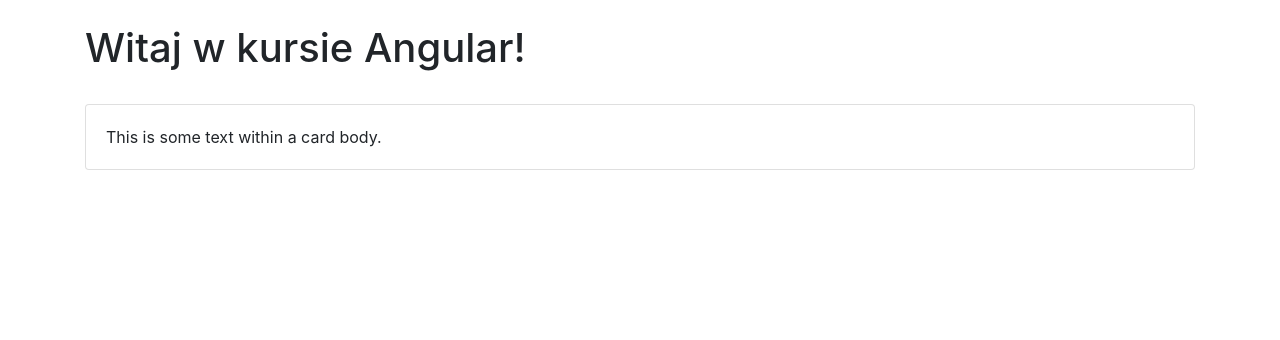
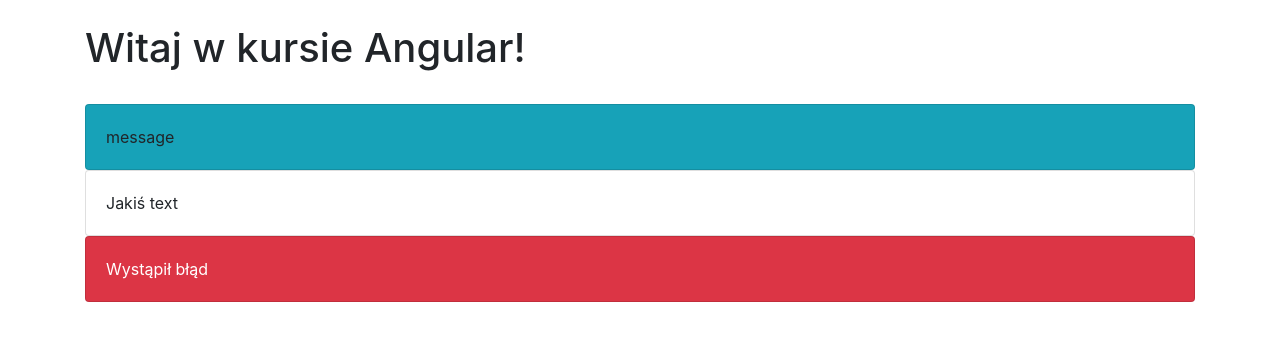
Before and after one commit to Ruudn7/angular-interface-practices, an Angular app: page / in a window 1280 px wide. Shown: the top 340 px of the page. Built offline with nearby package versions, Linux system fonts and the light colour scheme.

Commit message:
simmple params send to external commponent

```diff
--- a/src/app/app.component.html
+++ b/src/app/app.component.html
@@ -6,11 +6,11 @@
   </div>
   <div class="row">
     <div class="col">
-        <div class="card">
-          <div class="card-body">
-            This is some text within a card body.
-          </div>
-        </div>
+
+      <app-static-card [text]="'message'" type="message"></app-static-card>
+      <app-static-card text="Jakiś text"></app-static-card>
+      <app-static-card text="Wystąpił błąd" type="error"></app-static-card>
+
     </div>
   </div>
 </div>
--- a/src/app/app.module.ts
+++ b/src/app/app.module.ts
@@ -2,10 +2,12 @@
 import { NgModule } from '@angular/core';
 
 import { AppComponent } from './app.component';
+import { StaticCardComponent } from './ui/static-card/static-card.component';
 
 @NgModule({
   declarations: [
-    AppComponent
+    AppComponent,
+    StaticCardComponent
   ],
   imports: [
     BrowserModule
--- /dev/null
+++ b/src/app/ui/static-card/static-card.component.html
@@ -0,0 +1,8 @@
+<div class="card" [ngClass]="{
+    'bg-info text-whte': type =='message',
+    'bg-danger text-white': type =='error'
+}">
+    <div class="card-body">
+      {{text ? text : 'nie ma textu'}}
+    </div>
+</div>
--- /dev/null
+++ b/src/app/ui/static-card/static-card.component.ts
@@ -0,0 +1,19 @@
+import { Attribute, Component, Input, OnInit } from '@angular/core';
+
+@Component({
+  selector: 'app-static-card',
+  templateUrl: './static-card.component.html',
+  styleUrls: ['./static-card.component.scss']
+})
+export class StaticCardComponent implements OnInit {
+
+  @Input() text = '';
+
+  constructor(
+    @Attribute('type') public type: string
+  ) { }
+
+  ngOnInit(): void {
+  }
+
+}
```
Also changed, not shown: src/app/ui/static-card/static-card.component.scss (added), 1 other file (tests, documents, lock files or other folders).
